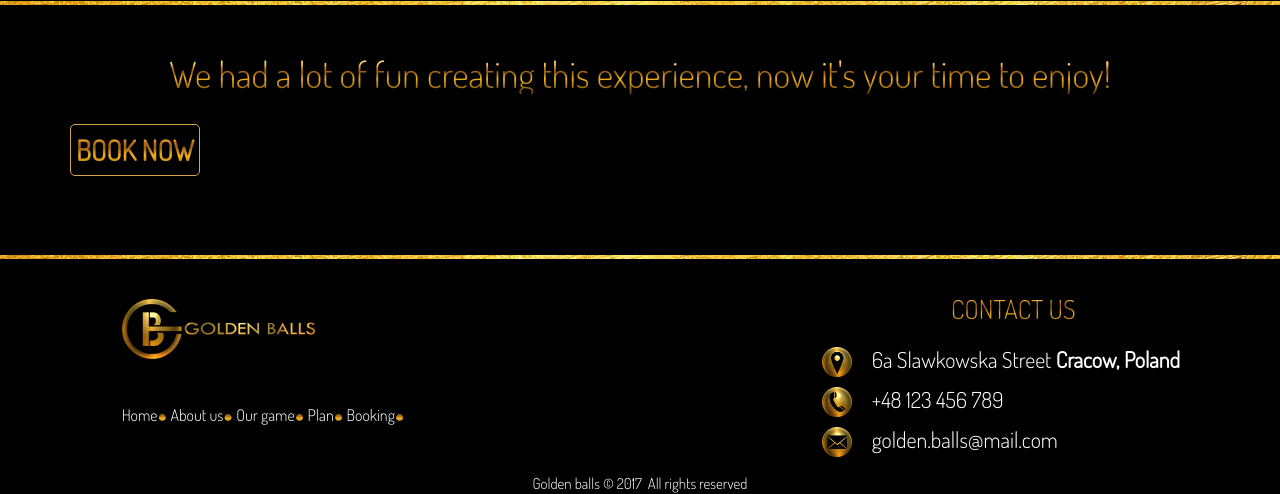
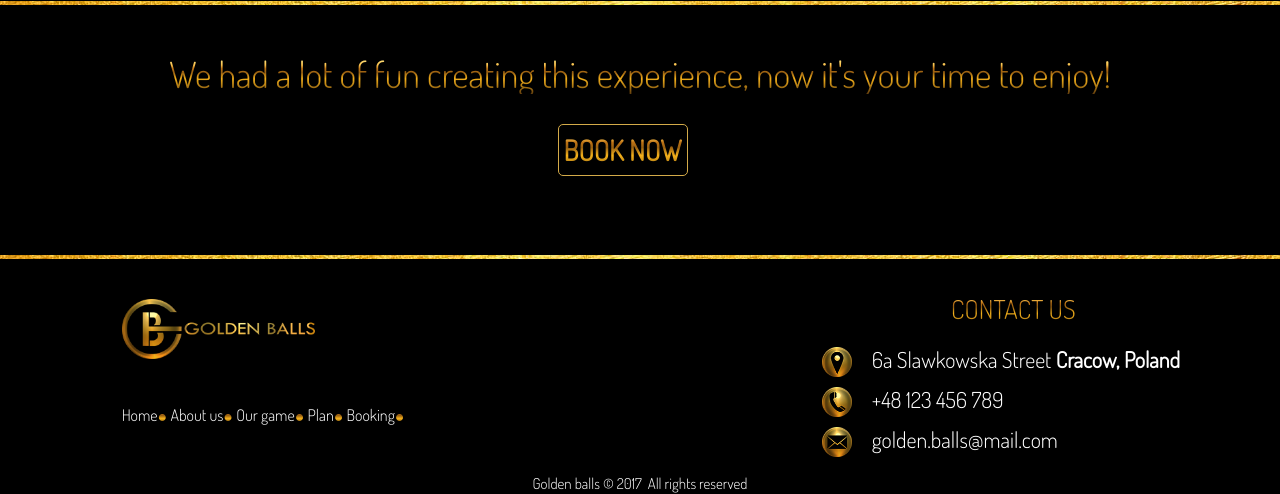
Before and after one commit to alexkolomolo/goldenballswebsite, a PHP site: page /index.php in a window 1280 px wide. Shown: the part 3737-4231 px from the top of the page. Run offline with PHP 8.4, Linux system fonts and the light colour scheme; data that the repository does not hold is empty; some web fonts are replaced.

Commit message:
button change

```diff
--- a/index.php
+++ b/index.php
@@ -367,11 +367,6 @@ include_once 'common.php';
 	</div>
 
   </div>
-
-
-
-
-
 </div>
 
 
@@ -390,7 +385,7 @@ include_once 'common.php';
     </div>
     <div class="container">
 	  <div class="row">
-		 <div class="col-md-12 button1"><a href="#">
+		 <div class="col-md-2 col-md-offset-5 button1"><a href="#">
 			 <button><b><?php echo $lang['BOOK_BUTTON_LABEL']; ?></b></button></a>
 		  </div>
 	  </div>
```
